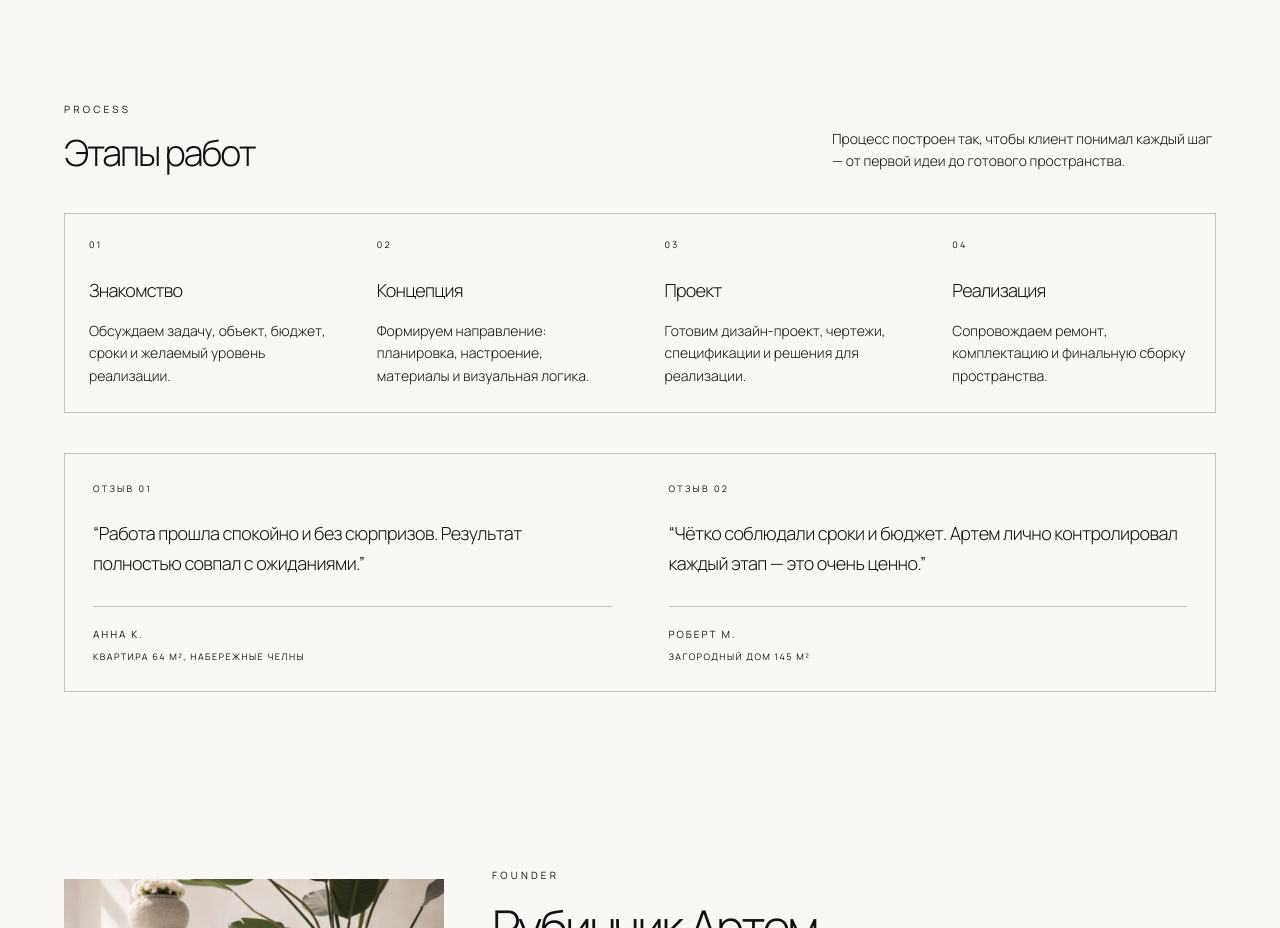
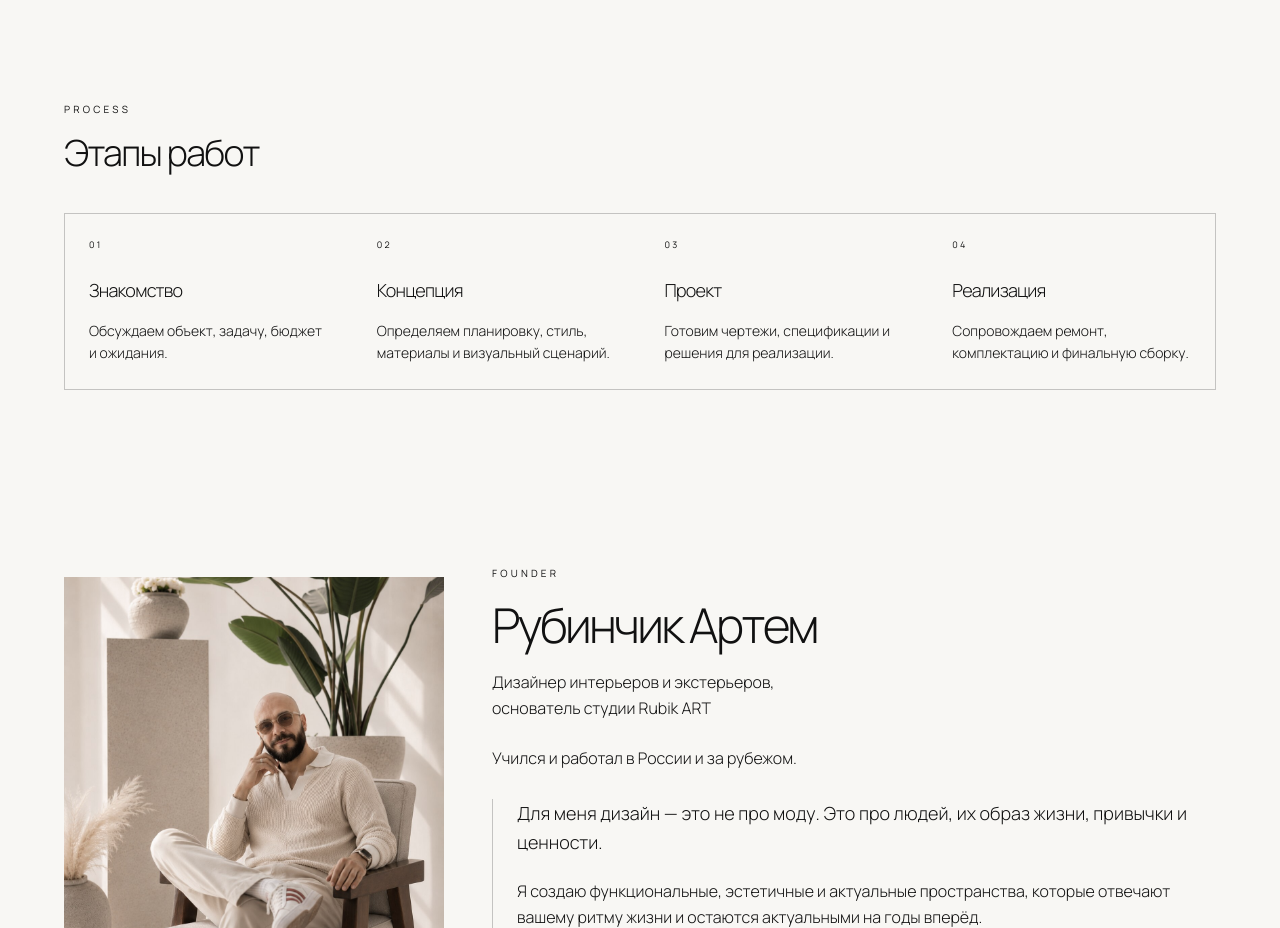
Before and after one commit to artrubinchik/DERZAi, a Next.js app: page / in a window 1280 px wide. Shown: the part 1680-2608 px from the top of the page. Built offline with nearby package versions, Linux system fonts and the light colour scheme; no server answers.

Commit message:
Refactor Benefits component text and structure

```diff
--- a/components/Benefits.tsx
+++ b/components/Benefits.tsx
@@ -1,21 +1,19 @@
-import { content } from "@/data/content";
-
 const steps = [
   {
     title: "Знакомство",
-    text: "Обсуждаем задачу, объект, бюджет, сроки и желаемый уровень реализации.",
+    text: "Обсуждаем объект, задачу, бюджет и ожидания.",
   },
   {
     title: "Концепция",
-    text: "Формируем направление: планировка, настроение, материалы и визуальная логика.",
+    text: "Определяем планировку, стиль, материалы и визуальный сценарий.",
   },
   {
     title: "Проект",
-    text: "Готовим дизайн-проект, чертежи, спецификации и решения для реализации.",
+    text: "Готовим чертежи, спецификации и решения для реализации.",
   },
   {
     title: "Реализация",
-    text: "Сопровождаем ремонт, комплектацию и финальную сборку пространства.",
+    text: "Сопровождаем ремонт, комплектацию и финальную сборку.",
   },
 ];
 
@@ -29,15 +27,10 @@ export default function Benefits() {
               Process
             </p>
 
-            <h2 className="text-3xl font-light tracking-[-0.055em] md:text-4xl">
+            <h2 className="text-2xl font-light tracking-[-0.045em] md:text-4xl">
               Этапы работ
             </h2>
           </div>
-
-          <p className="hidden max-w-sm text-sm font-light leading-relaxed text-muted md:block">
-            Процесс построен так, чтобы клиент понимал каждый шаг — от первой
-            идеи до готового пространства.
-          </p>
         </div>
 
         <div className="grid gap-px border border-[var(--line)] md:grid-cols-4">
@@ -57,30 +50,6 @@ export default function Benefits() {
             </div>
           ))}
         </div>
-
-        <div className="mt-10 grid gap-px border border-[var(--line)] md:grid-cols-2">
-          {content.testimonials.map((item, i) => (
-            <div key={i} className="p-6 md:p-7">
-              <p className="mb-6 text-[9px] uppercase tracking-[0.26em] text-muted">
-                Отзыв 0{i + 1}
-              </p>
-
-              <p className="text-lg font-light leading-relaxed tracking-[-0.03em]">
-                “{item.text}”
-              </p>
-
-              <div className="mt-7 border-t border-[var(--line)] pt-5">
-                <p className="text-[10px] uppercase tracking-[0.2em]">
-                  {item.name}
-                </p>
-
-                <p className="mt-2 text-[9px] uppercase tracking-[0.16em] text-muted">
-                  {item.project}
-                </p>
-              </div>
-            </div>
-          ))}
-        </div>
       </div>
     </section>
   );
```
